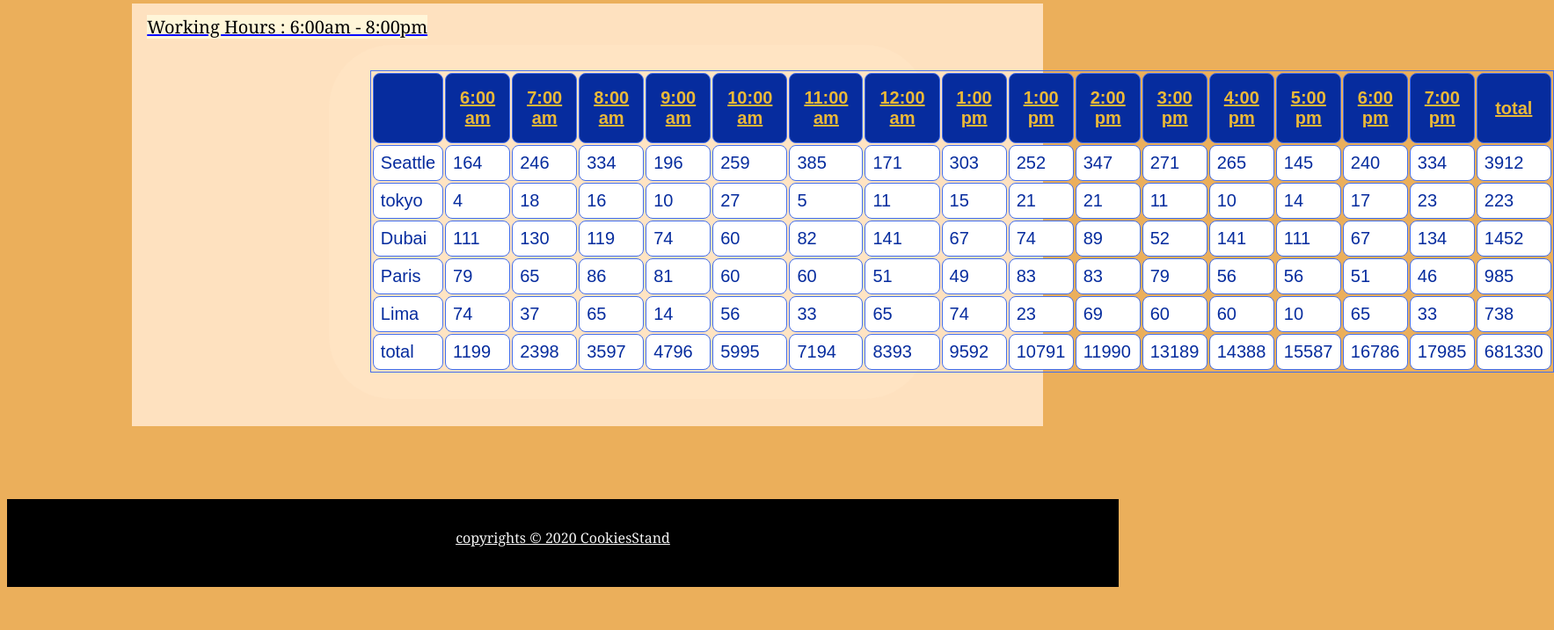
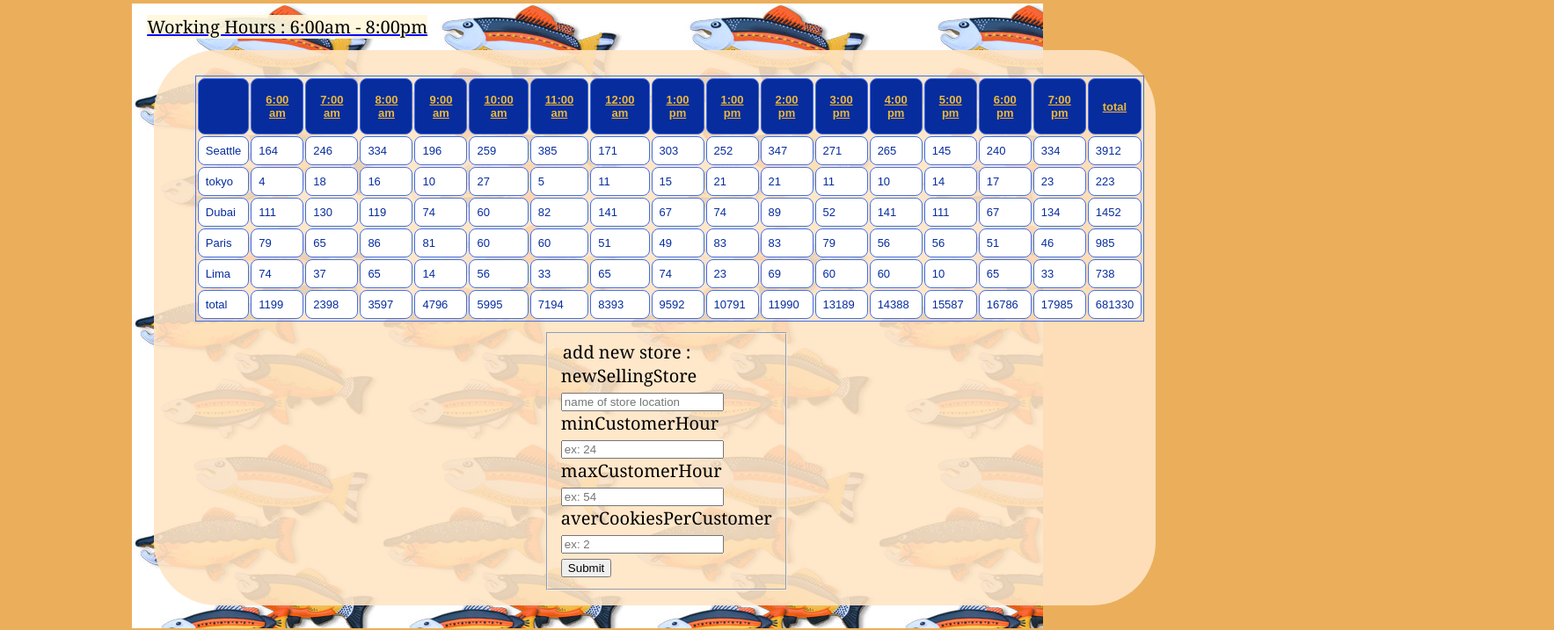
Before and after one commit to zainabalkhdour/cookies-stand, a plain HTML site: page sales.html in a window 1280 px wide. Shown: the part 581-1298 px from the top of the page at 88% size, 1767 px wide, since content can reach past the window. Before the commit the page ends 1257 px from the top, so only its background shows below. Drawn offline with Linux system fonts and the light colour scheme.

Commit message:
form adding

```diff
--- a/css/style.css
+++ b/css/style.css
@@ -96,7 +96,7 @@ main{
     left: 142px;
     padding: 2%;
     top: 52px;
-    background-image:url(./img/fish.jpg) ;
+    background-image:url(../img/fish.jpg) ;
 }
 
 section{
@@ -134,6 +134,7 @@ table{
     position: relative;
     left: 17px;
     font-family: Arial, Helvetica, sans-serif;
+    font-size: small;
 }
 tr{
     border:1px solid #436EEB;
@@ -161,3 +162,15 @@ tr td{
     border-radius: 8px;
     background-color: white;
 }
+fieldset{
+
+    width: min-content;
+    position: relative;
+    top: 12px;
+    left: 414px;
+
+}
+#style-section{
+    width: fit-content;
+    position: revert;
+}
--- a/js/app.js
+++ b/js/app.js
@@ -1,5 +1,4 @@
 'use strict';
-
 var SellingAreas = [];
 var workingHours = ['6:00 am', '7:00 am', '8:00 am', '9:00 am', '10:00 am', '11:00 am', '12:00 am', '1:00 pm', '1:00 pm', '2:00 pm', '3:00 pm', '4:00 pm', '5:00 pm', '6:00 pm', '7:00 pm'];
 var tableElement = document.getElementById('sales-table');
@@ -134,6 +133,51 @@ function createFooterRaw() {
 
 }
 
+{/* <label for="store">new selling store</label>
+<input type="text" id="store" placeholder="name of store location">
+<label for="minCustomerHour">minCustomerHour</label>
+<input type="text" id="minCustomerHour" placeholder="ex: 24">
+<label for="maxCustomerHour">maxCustomerHour</label>
+<input type="text" id="maxCustomerHour" placeholder="ex: 54">
+<label for="averCookiesPerCustomer">averCookiesPerCustomer</label>
+<input type="text" id="averCookiesPerCustomer" placeholder="ex: 2">
+<input type="submit" id="submit-button" value="submit"></input> */}
+
+
+var form=document.getElementById('raw-table');
+form.addEventListener('submit',submitHandler);
+function submitHandler(event){
+
+  Shop.calcCookiesPerHour();
+  event.preventDefault();
+  new Shop (location,minCustomerHour,maxCustomerHour,averCookiesPerCustomer);
+  let location=event.target.location.value;
+  let minCustomerHour =event.target.minCustomerHour.value;
+  let maxCustomerHour =event.target.maxCustomerHour.value;
+  let averCookiesPerCustomer =event.target.averCookiesPerCustomer.value;
+
+  var tr2EL = document.createElement('tr');//raw 2
+  tableElement.appendChild(tr2EL);
+  var data1 = document.createElement('td');//data raw 2
+  tr2EL.appendChild(data1);
+  data1.textContent = Shop.location;
+  for (var t = 0; t < Shop.cookiesPerHour.length; t++) {
+    var data12 = document.createElement('td');
+    tr2EL.appendChild(data12);
+    data12.textContent = Shop.cookiesPerHour[t];
+
+  }
+  data1 = document.createElement('td');//data raw 2
+  tr2EL.appendChild(data1);
+  data1.textContent = Shop.dailyTotal;
+
+  }
+
+
+
+
+
+
 
 
 
@@ -147,6 +191,7 @@ function rendertable() {
 
   }
   createFooterRaw();
+  submitHandler();
 }
 
 rendertable();
--- a/sales.html
+++ b/sales.html
@@ -27,9 +27,22 @@
 
     <main >
         <span id="workingHours" >Working Hours : 6:00am - 8:00pm</span>
-        <section >
-            <table id=sales-table ></table>
-
+        <section id="style-section" >
+            <table id="sales-table"></table>
+           <fieldset>
+               <forms id="raw-table">
+                   <legend>add new store :</legend>
+                 <label for="store">newSellingStore</label>
+                 <input type="text" id="store" placeholder="name of store location">
+                 <label for="minCustomerHour">minCustomerHour</label>
+                 <input type="text" id="minCustomerHour" placeholder="ex: 24">
+                 <label for="maxCustomerHour">maxCustomerHour</label>
+                 <input type="text" id="maxCustomerHour" placeholder="ex: 54">
+                 <label for="averCookiesPerCustomer">averCookiesPerCustomer</label>
+                 <input type="text" id="averCookiesPerCustomer" placeholder="ex: 2">
+                 <input type="submit" >
+               </form>
+           </fieldset>
         </section>
 
     </main>
```
